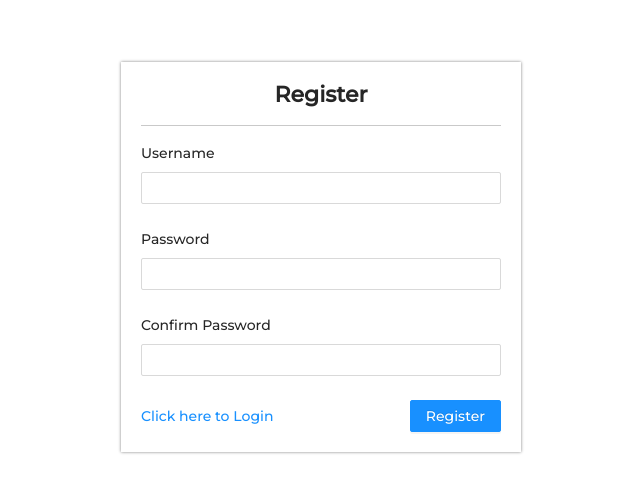
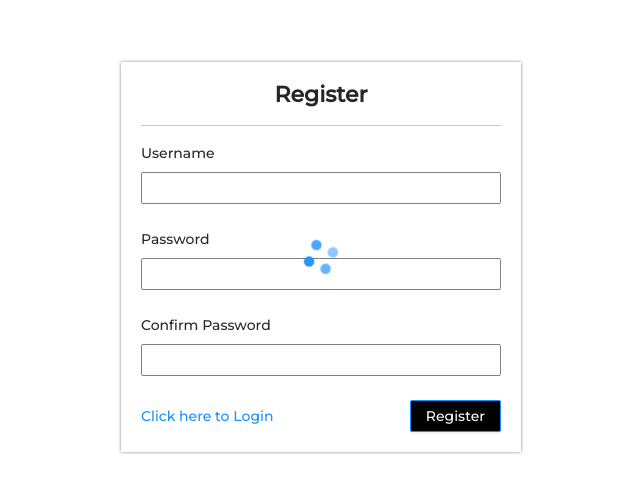
Before and after one commit to Oeshy04/CVWizard, a React (Create React App) app in the folder client/: page /register in a window 1280 px wide. Shown: the part 143-636 px from the top of the page, without its empty margins (319-959 px from the left). Built offline with nearby package versions, Linux system fonts and the light colour scheme.

Commit message:
Add loader to Register page for improving user experience

```diff
--- a/client/src/index.css
+++ b/client/src/index.css
@@ -3,3 +3,19 @@ body {
   margin: 0;
   font-family: 'Montserrat', sans-serif !important;
 }
+
+button{
+  background-color: black !important;
+}
+input {
+  box-shadow: none !important;
+  border: 1px solid gray !important;
+}
+
+.ant-spin{
+  position: absolute !important;
+  top: 50%;
+  left: 50%;
+  transform: translate(-50%, -50%);
+  z-index: 10;
+}
--- a/client/src/pages/Register.js
+++ b/client/src/pages/Register.js
@@ -1,21 +1,25 @@
-import React from "react";
-import { Form,Input,Button,Checkbox, message } from "antd";
+import React, { useState } from "react";
+import { Form,Input,Button,Checkbox, message, Spin } from "antd";
 import { Link } from "react-router-dom";
 import "../resources/authentication.css";
 import axios from "axios";
 
 function Register(){
-
+    const [loading,setLoading]=useState(false);
     const onFinish = async(values)=>{
+        setLoading(true)
        try{
         await axios.post('api/user/register', values)
+        setLoading(false);
         message.success('Registered successfully')
        } catch(error){
+        setLoading(false);
         message.error("Registration failed")
     }
 };
     return(
         <div className="parent">
+            {!loading && (<Spin size="large"/>)}
             <Form layout="vertical" onFinish={onFinish}>
                 <h1>Register</h1>
                 <hr></hr>
```
